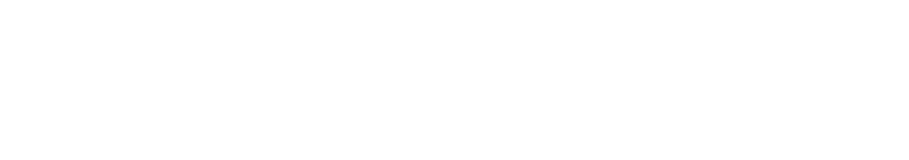
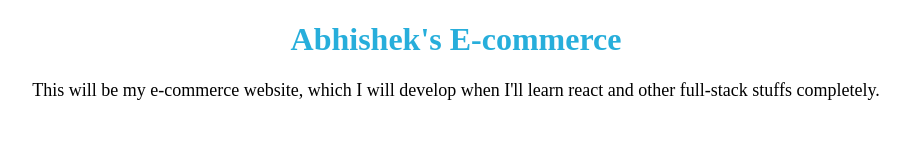
Before and after one commit to abhishek-sonkar/React-Assignment---Rendering-Multiple-Components-with-React, a React app: page / in a window 1280 px wide. Shown: the whole page, without its empty margins (184-1093 px from the left). Built offline with nearby package versions, Linux system fonts and the light colour scheme.

Commit message:
updated code and added components

```diff
--- a/src/components/App.js
+++ b/src/components/App.js
@@ -1,9 +1,14 @@
 import React, {Component, useState} from "react";
 import '../styles/App.css';
+import Name from './Name';
+import Description from './Description';
 
 const App = () => {
   return (
-    <div id="main"></div>
+    <div id="main">
+      <Name data-ns-test="project-name" />
+      <Description data-ns-test="project-description" />
+    </div>
   )
 }
 
--- /dev/null
+++ b/src/components/Description.js
@@ -0,0 +1,9 @@
+import React from "react";
+export default function Description() {
+    return (
+        <React.Fragment>
+            <p>This will be my e-commerce website, which I will develop when I'll learn react and
+                other full-stack stuffs completely.</p>
+        </React.Fragment>
+    );
+}
--- /dev/null
+++ b/src/components/Name.js
@@ -0,0 +1,8 @@
+import React from "react";
+export default function Name() {
+    return (
+        <React.Fragment>
+            <h1>Abhishek's E-commerce</h1>
+        </React.Fragment>
+    );
+}
--- a/src/styles/App.css
+++ b/src/styles/App.css
@@ -3,6 +3,11 @@ h1 {
     text-align: center;
     }
 
+p {
+    color: black;
+    text-align: center;
+    font-size: large;
+    }
 
 button{
     color: #27aedb;
```
